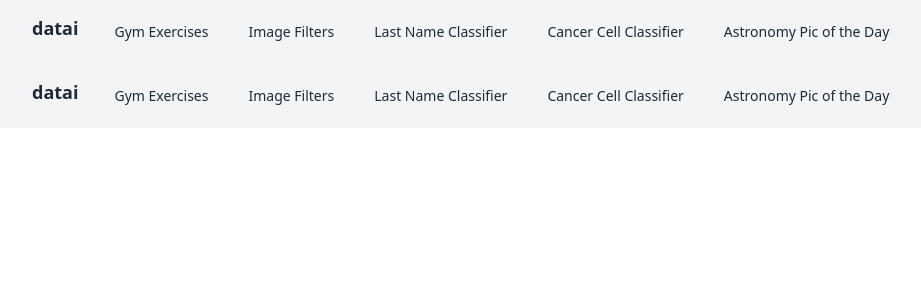
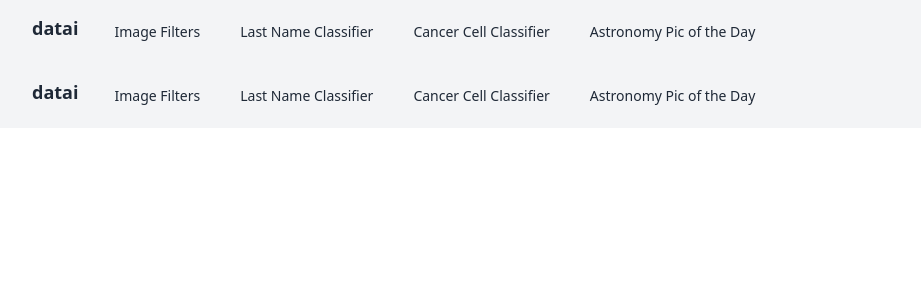
Before and after one commit to 55jflores/datai, a Next.js app: page /navBar in a window 1280 px wide. Shown: the top 300 px of the page, without its empty margins (0-921 px from the left). Built offline with nearby package versions, Linux system fonts and the light colour scheme.

Commit message:
removed exercises tab

```diff
--- a/src/pages/_app.tsx
+++ b/src/pages/_app.tsx
@@ -1,6 +1,6 @@
 import '@/styles/globals.css'
 import type { AppProps } from 'next/app'
-import NavBar from './navBar'
+import NavBar from './navBar';
 
 export default function App({ Component, pageProps }: AppProps) {
   return (
--- a/src/pages/api/hello.ts
+++ /dev/null
@@ -1,13 +0,0 @@
-// Next.js API route support: https://nextjs.org/docs/api-routes/introduction
-import type { NextApiRequest, NextApiResponse } from 'next'
-
-type Data = {
-  name: string
-}
-
-export default function handler(
-  req: NextApiRequest,
-  res: NextApiResponse<Data>
-) {
-  res.status(200).json({ name: 'John Doe' })
-}
--- a/src/pages/apod.tsx
+++ b/src/pages/apod.tsx
@@ -26,11 +26,14 @@ const fetcher = async (url: string): Promise<apod> => {
 export default function Apod() {
 
   const {data, error, isLoading} = useSWR<apod>("/api/apod",fetcher);
-
+  const[loadingImg, setLoadingImg] = useState(true)
   if(error) return <p>Dam, got an error</p>;
   if(isLoading) return <LoadingComponent message='Loading NASA Picture. Sit tight'/>
 
-  console.log(data);
+  function cn(...classes: string[]) {
+    console.log(classes.filter(Boolean).join(' '))
+    return classes.filter(Boolean).join(' ')
+  }
 
   return (
     <>
@@ -43,11 +46,17 @@ export default function Apod() {
                 <p className="text-gray-800 dark:text-white">{data.title}</p>
                 <p className="text-gray-800 dark:text-white">{data.date}</p>
                 <Image
-                    className="rounded-md"
+                     className={cn(
+                      'duration-700 ease-in-out group-hover:opacity-75',
+                      loadingImg
+                        ? 'scale-110 blur-2xl grayscale'
+                        : 'scale-100 blur-0 grayscale-0'
+                    )}
                     src={data.url}
                     alt={`${data.title} image not found`}
                     width={512}
                     height={512}
+                    onLoadingComplete={() => setLoadingImg(false)}
                 />
                 <p className="text-gray-800 dark:text-white">{data.explanation}</p>
               </div>
--- a/src/pages/exercises.tsx
+++ b/src/pages/exercises.tsx
@@ -111,6 +111,7 @@ export default function Exercises() {
 
     // Get the response data from server as JSON.
     // If server returns the name submitted, that means the form works.
+    console.log('RESPONSE ',response)
     const result = await response.json()
     setBodyPart(form.bodypart.value as string)
     setEquipment(form.equipment.value as string)
--- a/src/pages/navBar.tsx
+++ b/src/pages/navBar.tsx
@@ -74,11 +74,7 @@ const NavBar = () => {
             </Link>
             <div className="hidden sm:block sm:ml-6">
               <div className="flex space-x-4">
-                <Link href="/exercises" >
-                  <p className="text-gray-800 dark:text-white hover:bg-gray-500 hover:text-gray-300 dark:hover:text-gray-800 px-3 py-2 rounded-md text-sm font-medium">
-                    Gym Exercises
-                  </p>
-                </Link>
+
                 <Link href="/filters">
                   <p className="text-gray-800 dark:text-white hover:bg-gray-500 hover:text-gray-300 dark:hover:text-gray-800 px-3 py-2 rounded-md text-sm font-medium">
                     Image Filters
@@ -110,11 +106,7 @@ const NavBar = () => {
         <div className=" sm:hidden " id="mobile-menu">
           <div className="absolute px-2 pt-2 pb-3 space-y-1 bg-gray-300 dark:bg-gray-700  p-6 rounded-lg shadow-lg" style={{zIndex:50}}>
 
-            <Link href="/exercises" onClick={() => setMenuOpen(!menuOpen)}>
-              <p className="text-gray-800 dark:text-white hover:bg-gray-500 hover:text-gray-300 dark:hover:text-gray-800 block px-3 py-2 rounded-md text-base font-medium">
-                Gym Exercises
-              </p>
-            </Link>
+
 
             <Link href="/filters" onClick={() => setMenuOpen(!menuOpen)}>
               <p className="text-gray-800 dark:text-white hover:bg-gray-500 hover:text-gray-300 dark:hover:text-gray-800 block px-3 py-2 rounded-md text-base font-medium">
```
Also changed, not shown: tsconfig.json (+23 -5 lines).
